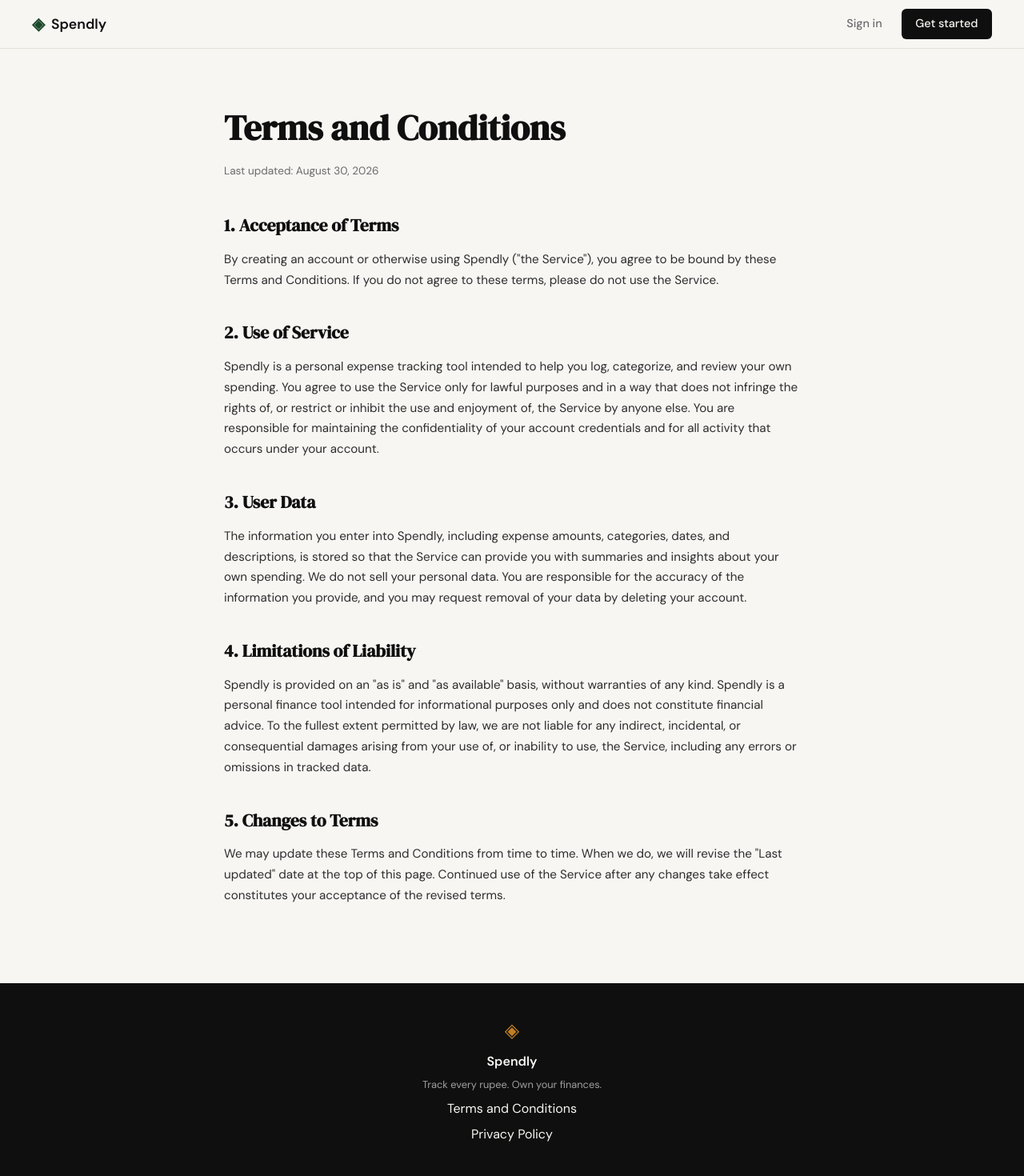
After one commit to 180020111/spendly, a Flask app: page /terms in a window 1280 px wide. The commit adds this page. Shown: the whole page at 80% size. Run offline with Flask 3, Linux system fonts and the light colour scheme.

Commit message:
landing: add terms and conditions page and route

```diff
--- a/app.py
+++ b/app.py
@@ -20,6 +20,11 @@ def register():
 @app.route("/login")
 def login():
     return render_template("login.html")
+
+
+@app.route("/terms")
+def terms():
+    return render_template("terms.html")
 
 
 # ------------------------------------------------------------------ #
--- a/static/css/style.css
+++ b/static/css/style.css
@@ -478,6 +478,58 @@ a { color: inherit; text-decoration: none; }
 .auth-switch a:hover { text-decoration: underline; }
 
 /* ------------------------------------------------------------------ */
+/* Legal pages                                                         */
+/* ------------------------------------------------------------------ */
+
+.legal-section {
+    padding: 4rem 2rem 5rem;
+}
+
+.legal-inner {
+    max-width: 720px;
+    margin: 0 auto;
+}
+
+.legal-title {
+    font-family: var(--font-display);
+    font-size: clamp(2rem, 4vw, 2.75rem);
+    color: var(--ink);
+    margin-bottom: 0.5rem;
+}
+
+.legal-updated {
+    font-size: 0.85rem;
+    color: var(--ink-muted);
+    margin-bottom: 2.5rem;
+}
+
+.legal-body h2 {
+    font-family: var(--font-display);
+    font-size: 1.35rem;
+    color: var(--ink);
+    margin-top: 2.25rem;
+    margin-bottom: 0.75rem;
+}
+
+.legal-body h2:first-child { margin-top: 0; }
+
+.legal-body p {
+    font-size: 0.95rem;
+    color: var(--ink-soft);
+    line-height: 1.7;
+    margin-bottom: 1rem;
+}
+
+.legal-body ul {
+    margin: 0 0 1rem 1.25rem;
+    color: var(--ink-soft);
+    font-size: 0.95rem;
+    line-height: 1.7;
+}
+
+.legal-body li { margin-bottom: 0.4rem; }
+
+/* ------------------------------------------------------------------ */
 /* Footer                                                              */
 /* ------------------------------------------------------------------ */
 
--- a/templates/base.html
+++ b/templates/base.html
@@ -34,7 +34,7 @@
             <span class="brand-icon">◈</span>
             <span class="footer-name">Spendly</span>
             <p class="footer-copy">Track every rupee. Own your finances.</p>
-            <a href="#">Terms and Conditions</a>
+            <a href="{{ url_for('terms') }}">Terms and Conditions</a>
             <a href="#">Privacy Policy</a>
         </div>
     </footer>
--- /dev/null
+++ b/templates/terms.html
@@ -0,0 +1,60 @@
+{% extends "base.html" %}
+
+{% block title %}Terms and Conditions — Spendly{% endblock %}
+
+{% block content %}
+
+<section class="legal-section">
+    <div class="legal-inner">
+        <h1 class="legal-title">Terms and Conditions</h1>
+        <p class="legal-updated">Last updated: August 30, 2026</p>
+
+        <div class="legal-body">
+            <h2>1. Acceptance of Terms</h2>
+            <p>
+                By creating an account or otherwise using Spendly ("the Service"), you agree to be
+                bound by these Terms and Conditions. If you do not agree to these terms, please do
+                not use the Service.
+            </p>
+
+            <h2>2. Use of Service</h2>
+            <p>
+                Spendly is a personal expense tracking tool intended to help you log, categorize,
+                and review your own spending. You agree to use the Service only for lawful purposes
+                and in a way that does not infringe the rights of, or restrict or inhibit the use
+                and enjoyment of, the Service by anyone else. You are responsible for maintaining
+                the confidentiality of your account credentials and for all activity that occurs
+                under your account.
+            </p>
+
+            <h2>3. User Data</h2>
+            <p>
+                The information you enter into Spendly, including expense amounts, categories,
+                dates, and descriptions, is stored so that the Service can provide you with
+                summaries and insights about your own spending. We do not sell your personal data.
+                You are responsible for the accuracy of the information you provide, and you may
+                request removal of your data by deleting your account.
+            </p>
+
+            <h2>4. Limitations of Liability</h2>
+            <p>
+                Spendly is provided on an "as is" and "as available" basis, without warranties of
+                any kind. Spendly is a personal finance tool intended for informational purposes
+                only and does not constitute financial advice. To the fullest extent permitted by
+                law, we are not liable for any indirect, incidental, or consequential damages
+                arising from your use of, or inability to use, the Service, including any errors
+                or omissions in tracked data.
+            </p>
+
+            <h2>5. Changes to Terms</h2>
+            <p>
+                We may update these Terms and Conditions from time to time. When we do, we will
+                revise the "Last updated" date at the top of this page. Continued use of the
+                Service after any changes take effect constitutes your acceptance of the revised
+                terms.
+            </p>
+        </div>
+    </div>
+</section>
+
+{% endblock %}
```
